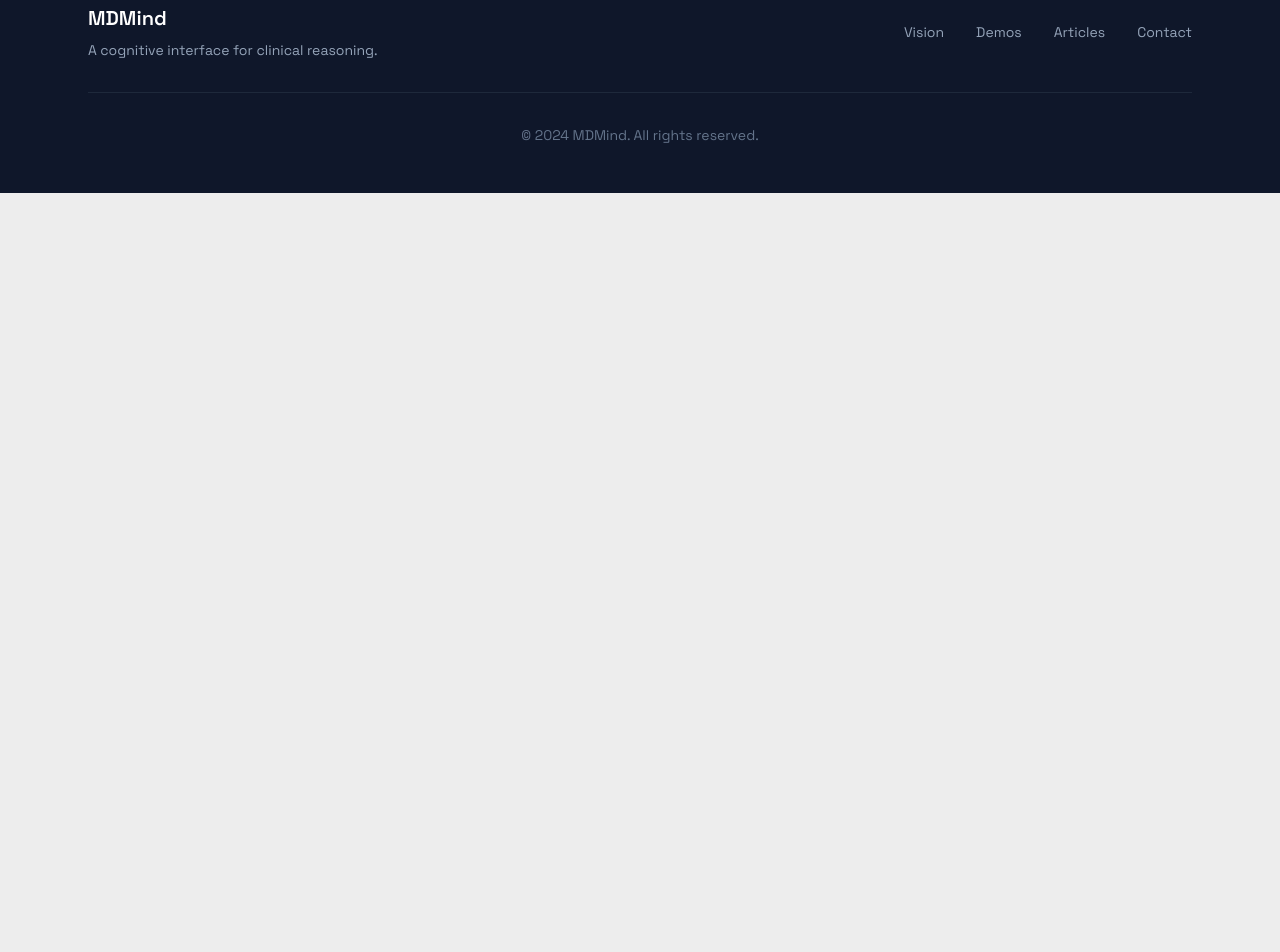
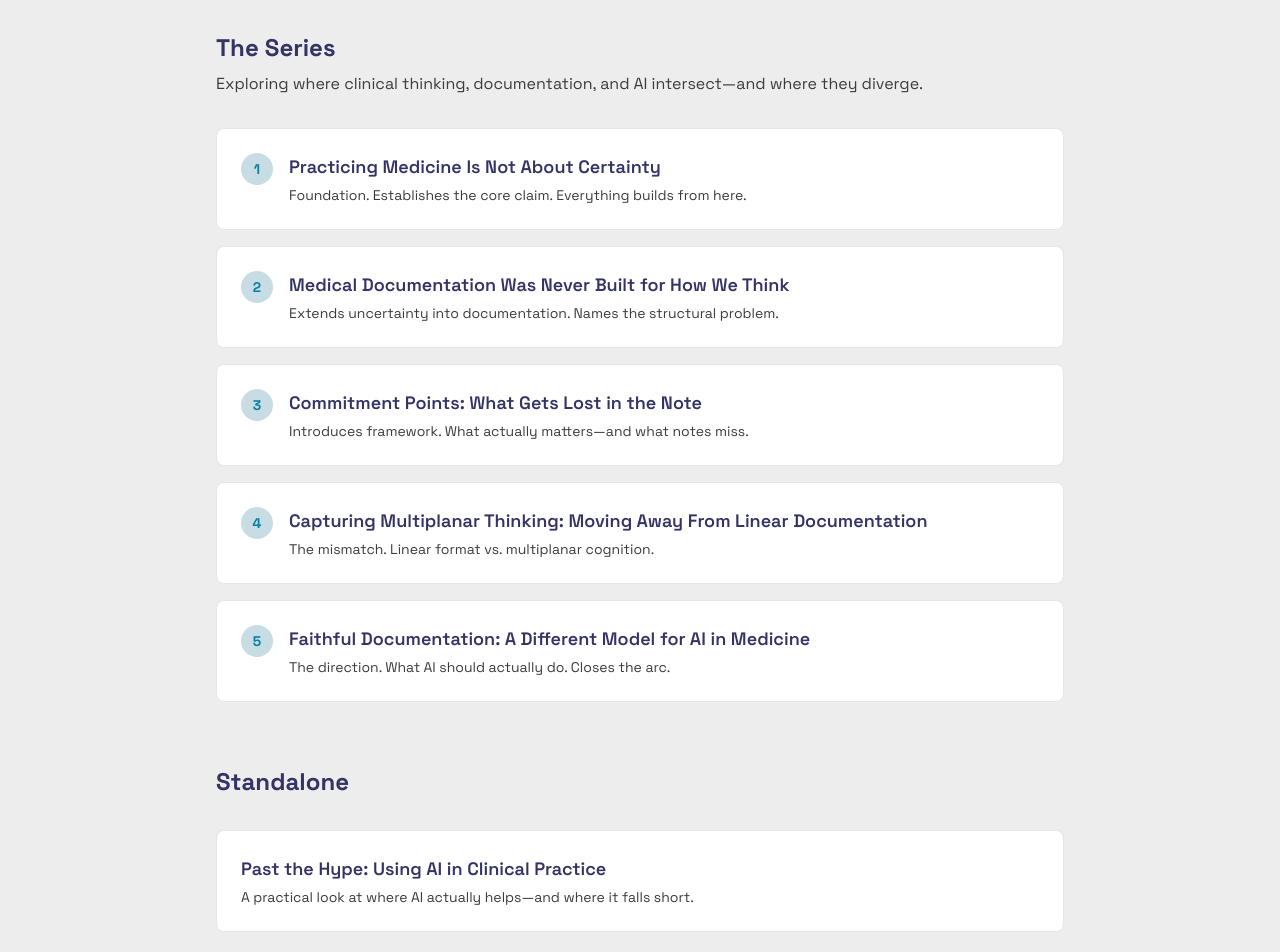
Before and after one commit to arbroadbent/themdmind, a Next.js app: page /en/articles in a window 1280 px wide. Shown: the part 220-1172 px from the top of the page. Before the commit the page ends 800 px from the top, so only its background shows below. Built offline with nearby package versions, Linux system fonts and the light colour scheme.

Commit message:
Update page.tsx

```diff
--- a/src/app/[locale]/articles/page.tsx
+++ b/src/app/[locale]/articles/page.tsx
@@ -1,16 +1,118 @@
 import { Footer } from '../components/Footer'
+
+const seriesArticles = [
+  {
+    part: 1,
+    title: "Practicing Medicine Is Not About Certainty",
+    slug: "practicing-medicine-is-not-about-certainty",
+    description: "Foundation. Establishes the core claim. Everything builds from here.",
+  },
+  {
+    part: 2,
+    title: "Medical Documentation Was Never Built for How We Think",
+    slug: "medical-documentation-was-never-built",
+    description: "Extends uncertainty into documentation. Names the structural problem.",
+  },
+  {
+    part: 3,
+    title: "Commitment Points: What Gets Lost in the Note",
+    slug: "commitment-points",
+    description: "Introduces framework. What actually matters—and what notes miss.",
+  },
+  {
+    part: 4,
+    title: "Capturing Multiplanar Thinking: Moving Away From Linear Documentation",
+    slug: "capturing-multiplanar-thinking",
+    description: "The mismatch. Linear format vs. multiplanar cognition.",
+  },
+  {
+    part: 5,
+    title: "Faithful Documentation: A Different Model for AI in Medicine",
+    slug: "faithful-documentation",
+    description: "The direction. What AI should actually do. Closes the arc.",
+  },
+]
+
+const standaloneArticles = [
+  {
+    title: "Past the Hype: Using AI in Clinical Practice",
+    slug: "past-the-hype",
+    description: "A practical look at where AI actually helps—and where it falls short.",
+  },
+]
 
 export default function ArticlesPage() {
   return (
     <div className="pt-24">
       <div className="max-w-4xl mx-auto px-6">
-        <h1 className="text-4xl font-bold text-primary mb-4">
-          Articles
-        </h1>
-        <p className="text-text-secondary">
-          Coming soon.
-        </p>
+        <header className="mb-16">
+          <h1 className="text-4xl md:text-5xl font-bold text-primary mb-4">
+            Articles
+          </h1>
+          <p className="text-xl text-text-secondary">
+            Ideas and frameworks on clinical reasoning, documentation, and AI.
+          </p>
+        </header>
+
+        <section className="mb-16">
+          <div className="mb-8">
+            <h2 className="text-2xl font-bold text-primary mb-2">
+              The Series
+            </h2>
+            <p className="text-text-secondary">
+              Exploring where clinical thinking, documentation, and AI intersect—and where they diverge.
+            </p>
+          </div>
+
+          <div className="space-y-4">
+            {seriesArticles.map((article) => (
+              <a
+                key={article.slug}
+                href={article.slug}
+                className="block p-6 bg-white rounded-lg border border-gray-200 hover:shadow-lg hover:border-gray-300 transition"
+              >
+                <div className="flex items-start gap-4">
+                  <div className="flex-shrink-0 w-8 h-8 bg-background-secondary rounded-full flex items-center justify-center">
+                    <span className="text-sm font-bold text-secondary">{article.part}</span>
+                  </div>
+                  <div>
+                    <h3 className="text-lg font-semibold text-primary mb-1">
+                      {article.title}
+                    </h3>
+                    <p className="text-text-secondary text-sm">
+                      {article.description}
+                    </p>
+                  </div>
+                </div>
+              </a>
+            ))}
+          </div>
+        </section>
+
+        <section className="mb-16">
+          <h2 className="text-2xl font-bold text-primary mb-8">
+            Standalone
+          </h2>
+
+          <div className="space-y-4">
+            {standaloneArticles.map((article) => (
+              <a
+                key={article.slug}
+                href={article.slug}
+                className="block p-6 bg-white rounded-lg border border-gray-200 hover:shadow-lg hover:border-gray-300 transition"
+              >
+                <h3 className="text-lg font-semibold text-primary mb-1">
+                  {article.title}
+                </h3>
+                <p className="text-text-secondary text-sm">
+                  {article.description}
+                </p>
+              </a>
+            ))}
+          </div>
+        </section>
       </div>
+
       <Footer />
     </div>
   )
```
